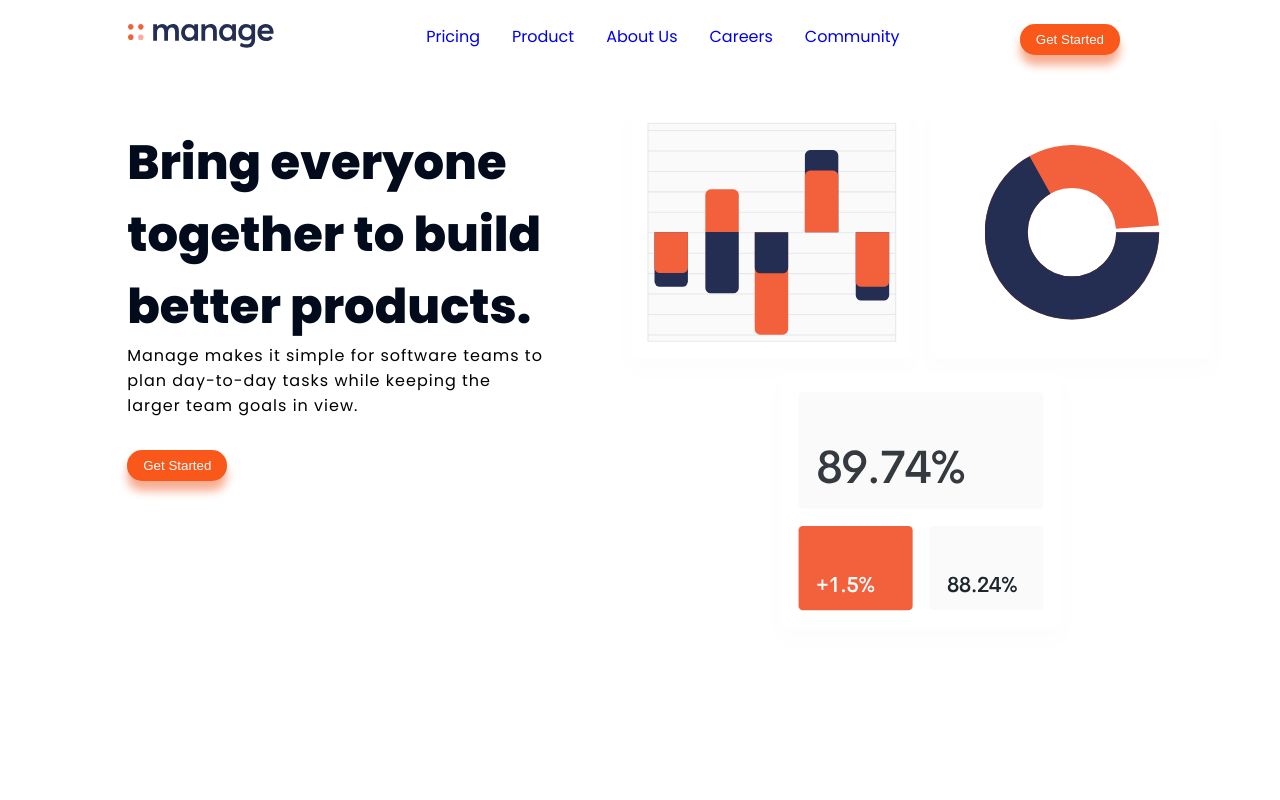
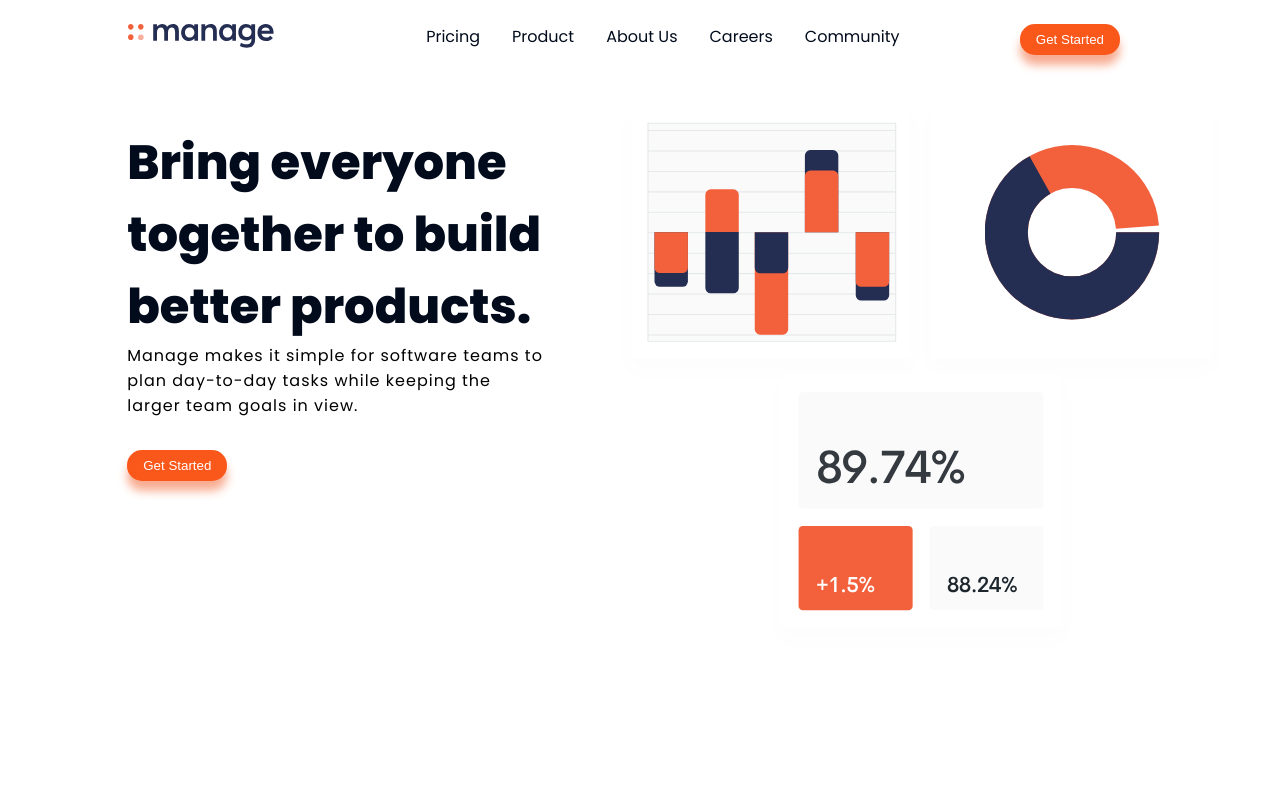
Before and after one commit to eddybpro/manage, a plain HTML site: page index.html in a window 1280 px wide. Shown: the top 800 px of the page. Drawn offline with Linux system fonts and the light colour scheme.

Commit message:
Update styles.css

```diff
--- a/css/styles.css
+++ b/css/styles.css
@@ -52,8 +52,12 @@ nav{
     cursor: pointer;
 }
 
+.list>a{
+   color:var(--darck-blue);
+}
+
 .list>a:hover{
-    color: #b5b5b5;
+    color: var(--gray-color);
 }
 
 .humburger, .close{
```
